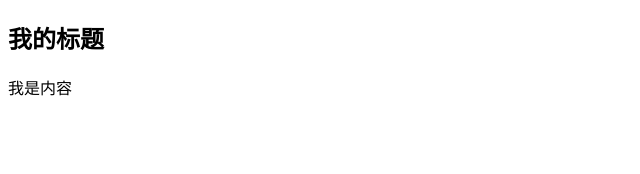
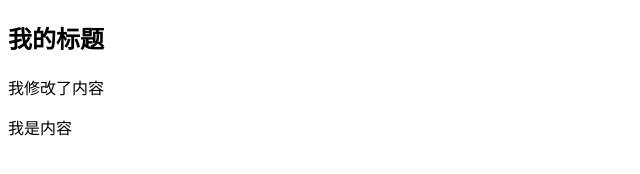
Before and after one commit to 97blabla/bla, a plain HTML site: page index.html in a window 1280 px wide. Shown: the whole page, without its empty margins (0-640 px from the left). Drawn offline with Linux system fonts and the light colour scheme.

Commit message:
修改了内容

```diff
--- a/index.html
+++ b/index.html
@@ -10,6 +10,7 @@
 
 <body>
     <h2>我的标题</h2>
+    <span>我修改了内容</span>
     <p>我是内容</p>
     <script src="./abc.js">
 
```
